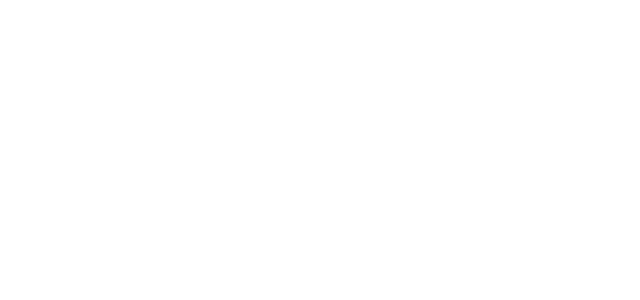
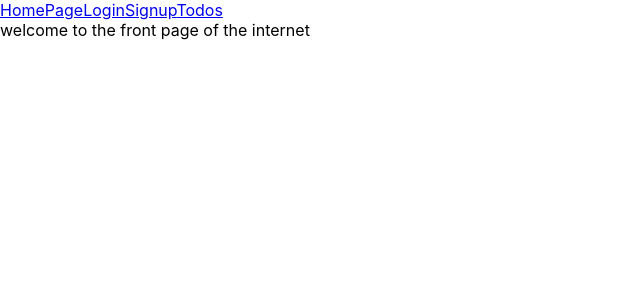
Before and after one commit to DerekHudgins/todo-fe, a React (Create React App) app: page / in a window 1280 px wide. Shown: the top 300 px of the page, without its empty margins (0-640 px from the left). Built offline with nearby package versions, Linux system fonts and the light colour scheme.

Commit message:
all links working

```diff
--- a/src/App.js
+++ b/src/App.js
@@ -8,12 +8,64 @@
   useParams,
   Redirect
 } from 'react-router-dom';
+import HomePage from './HomePage';
+import LoginPage from './LoginPage';
+import SignUpPage from './SignUpPage';
+import TodoPage from './TodoPage';
 
-function App() {
-  return (
-    <div className="App">
-    </div>
-  );
+const TOKEN_KEY = 'TOKEN';
+
+export default class App extends Component {
+  state = {
+    token: localStorage.getItem(TOKEN_KEY)
+  }
+
+  login = (userToken) => {
+    this.setState({ token: userToken})
+    localStorage.setItem(TOKEN_KEY, userToken)
+  }
+
+  logout = () => {
+    this.setState({ token: ''})
+    localStorage.setItem('TOKEN', '')
+  }
+
+  render() {
+
+    return (
+      <Router>
+        <div>
+          <div>
+            <Link to='/'>HomePage</Link>
+            <Link to='/login'>Login</Link>
+            <Link to='/signup'>Signup</Link>
+            <Link to='/todos'>Todos</Link>
+          </div>
+          <Switch>
+            <Route
+              path='/'
+              exact
+              render={(routerProps) => <HomePage {...routerProps} />}/>
+            <Route
+              path='/signup'
+              exact
+              render={(routerProps) => <SignUpPage login={this.login} {...routerProps} />}/>
+            <Route
+              path='/login'
+              exact
+              render={(routerProps) => <LoginPage login={this.login} {...routerProps} />}/>
+            <Route
+              path='/todos'
+              exact
+              render={(routerProps) =>
+                this.state.token
+                  ? <TodoPage {...routerProps} token={this.state.token} />
+                  : <Redirect to='/' />
+              }
+              />
+          </Switch>
+        </div>
+      </Router>
+    )
+  }
 }
-
-export default App;
--- /dev/null
+++ b/src/TodoPage.js
@@ -0,0 +1,11 @@
+import React, { Component } from 'react'
+
+export default class TodoPage extends Component {
+    render() {
+        return (
+            <div>
+
+            </div>
+        )
+    }
+}
```
